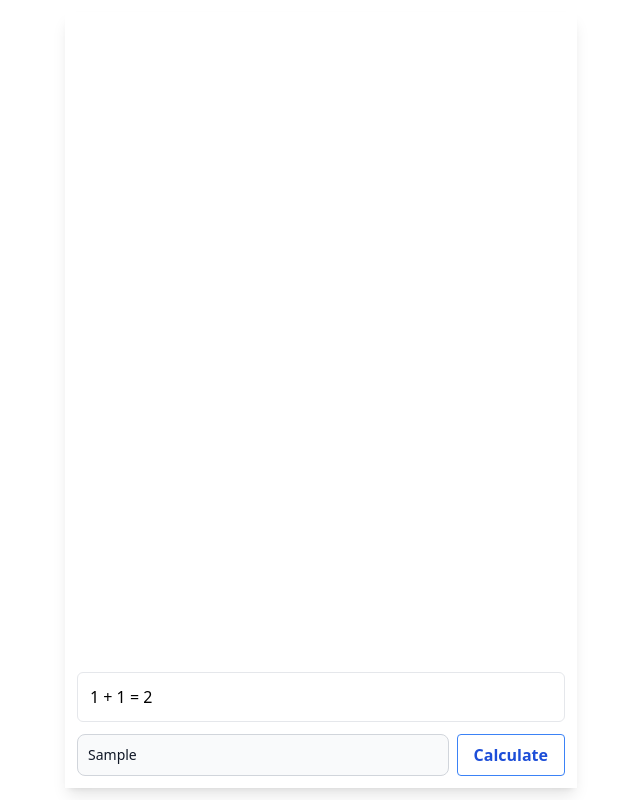
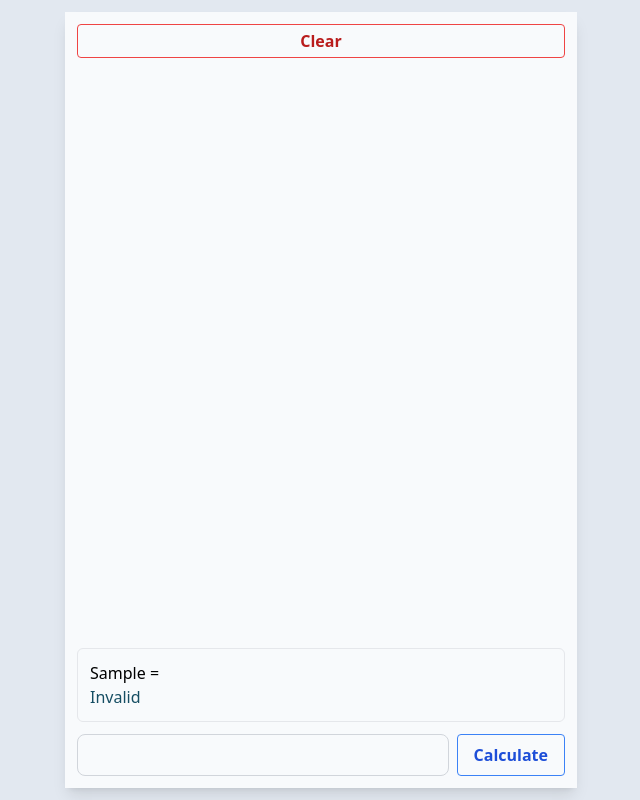
Before and after one commit to redpangilinan/smart-calculator, a React (Vite) app in the folder app/: page / in a window 1280 px wide. Both pictures are taken after typing "Sample" into the empty fields and a click on the button "Calculate". Shown: the whole page, without its empty margins (319-959 px from the left). Built offline with nearby package versions, Linux system fonts and the light colour scheme.

Commit message:
Implemented base calculation functionalities

```diff
--- a/app/src/App.tsx
+++ b/app/src/App.tsx
@@ -1,17 +1,54 @@
-function App() {
+import { useState } from 'react';
+import Solutions from './components/Solutions';
+
+function App(): JSX.Element {
+  const [input, setInput] = useState('');
+  const [solutions, setSolutions] = useState<string[]>([]);
+
+  const handleSubmit = (e: any) => {
+    e.preventDefault();
+    if (input.trim()) {
+      setSolutions((prevSolutions) => [...prevSolutions, input]);
+      setInput('');
+    }
+  };
+
+  const handleClear = () => {
+    setSolutions([]);
+  };
+
+  const handleInputChange = (e: React.ChangeEvent<HTMLInputElement>) => {
+    setInput(e.target.value);
+  };
+
   return (
-    <div className="flex justify-center items-center h-screen w-screen sm:p-3">
-      <div className="max-w-lg w-full h-full shadow-lg p-3 flex flex-col-reverse gap-3">
-        <div className="flex gap-2">
+    <div className="flex justify-center items-center h-screen w-screen sm:p-3 bg-slate-200">
+      <div className="max-w-lg w-full h-full shadow-lg flex flex-col-reverse bg-slate-50">
+        {/* Input */}
+        <form className="flex gap-2 p-3">
           <input
             type="text"
-            className="bg-gray-50 border border-gray-300 text-gray-900 text-sm rounded-lg focus:ring-blue-500 focus:border-blue-500 block w-full p-2.5 dark:bg-gray-700 dark:border-gray-600 dark:placeholder-gray-400 dark:text-white dark:focus:ring-blue-500 dark:focus:border-blue-500"
+            value={input}
+            onChange={handleInputChange}
+            className="bg-slate-50 border border-gray-300 text-gray-900 text-sm rounded-lg focus:ring-blue-500 focus:border-blue-500 block w-full p-2.5 dark:bg-gray-700 dark:border-gray-600 dark:placeholder-gray-400 dark:text-white dark:focus:ring-blue-500 dark:focus:border-blue-500"
           ></input>
-          <button className="bg-transparent hover:bg-blue-500 text-blue-700 font-semibold hover:text-white py-2 px-4 border border-blue-500 hover:border-transparent rounded">
+          <button
+            onClick={handleSubmit}
+            type="submit"
+            className="bg-transparent hover:bg-blue-500 text-blue-700 font-semibold hover:text-white py-2 px-4 border border-blue-500 hover:border-transparent rounded"
+          >
             Calculate
           </button>
-        </div>
-        <div className="border border-inherit rounded-md p-3">1 + 1 = 2</div>
+        </form>
+        {/* Results */}
+        <Solutions solutions={solutions} />
+        <button
+          onClick={handleClear}
+          type="button"
+          className="bg-transparent hover:bg-red-500 text-red-700 font-semibold hover:text-white py-1 border border-red-500 hover:border-transparent rounded m-3"
+        >
+          Clear
+        </button>
       </div>
     </div>
   );
--- /dev/null
+++ b/app/src/components/Solutions.tsx
@@ -0,0 +1,40 @@
+import * as math from 'mathjs';
+
+interface Props {
+  solutions: string[];
+}
+
+function Solutions({ solutions }: Props): JSX.Element {
+  const handleItemClick = (item: any) => {};
+
+  const computeInput = (input: string): number | string => {
+    let result: number | string = 'Invalid';
+    try {
+      input = input.replace(/\s+/g, '');
+      result = math.evaluate(input);
+    } catch (e) {
+      result = 'Invalid';
+    }
+    return result.toString();
+  };
+
+  return (
+    <div className="flex flex-col-reverse gap-3 overflow-y-auto px-3 h-full">
+      {solutions
+        .slice(0)
+        .reverse()
+        .map((item, index) => (
+          <div
+            key={index}
+            onClick={() => handleItemClick(item)}
+            className="border border-inherit rounded-md p-3 cursor-pointer break-words"
+          >
+            <div>{item} =</div>
+            <div className="text-cyan-900">{computeInput(item)}</div>
+          </div>
+        ))}
+    </div>
+  );
+}
+
+export default Solutions;
```
